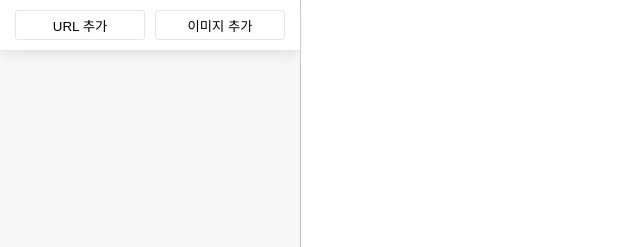
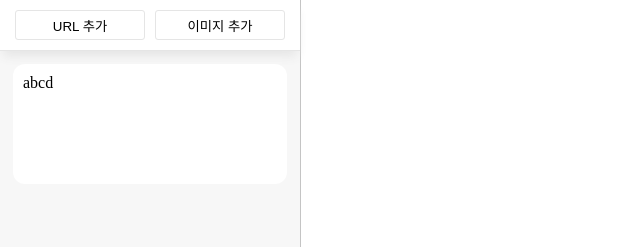
Before and after one commit to josubin47/business-canvas-test, a React (Create React App) app: page / in a window 1280 px wide. Shown: the top 247 px of the page, without its empty margins (0-640 px from the left). Built offline with nearby package versions, Linux system fonts and the light colour scheme.

Commit message:
feat: 리소스 리스트 UI 추가

```diff
--- a/src/components/SideBar/index.tsx
+++ b/src/components/SideBar/index.tsx
@@ -7,14 +7,17 @@ export default function SideBar() {
       <ButtonContainer>
         <Button>URL 추가</Button>
         <Button>이미지 추가</Button>
-        <ListContainer></ListContainer>
       </ButtonContainer>
+      <ListContainer>
+        <ListItem>abcd</ListItem>
+      </ListContainer>
     </Section>
   );
 }
 
 const Section = styled.section`
   display: flex;
+  flex-direction: column;
   flex: none;
   width: 300px;
   background-color: #f7f7f7;
@@ -24,7 +27,6 @@ const Section = styled.section`
 const ButtonContainer = styled.div`
   background-color: #ffffff;
   height: 30px;
-  width: 100%;
   border-bottom: 0.2px solid #e5e5e5;
   box-shadow: 0 8px 10px -3px #e5e5e5;
   display: flex;
@@ -42,4 +44,16 @@ const Button = styled.button`
   margin: 0 5px;
 `;
 
-const ListContainer = styled.div``;
+const ListContainer = styled.div`
+  display: flex;
+  justify-content: center;
+  align-items: center;
+`;
+const ListItem = styled.div`
+  background-color: #ffffff;
+  height: 100px;
+  width: 90%;
+  border-radius: 12px;
+  margin: 13px;
+  padding: 10px;
+`;
```
